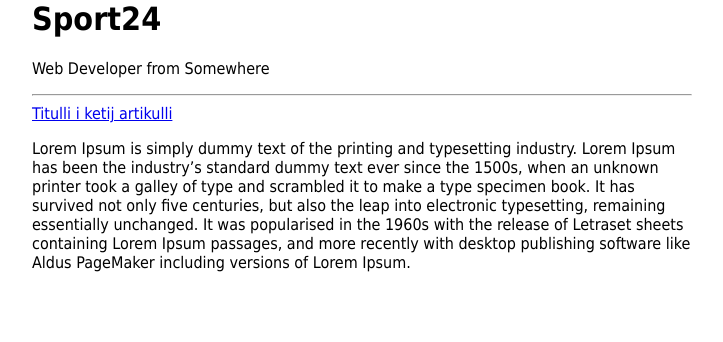
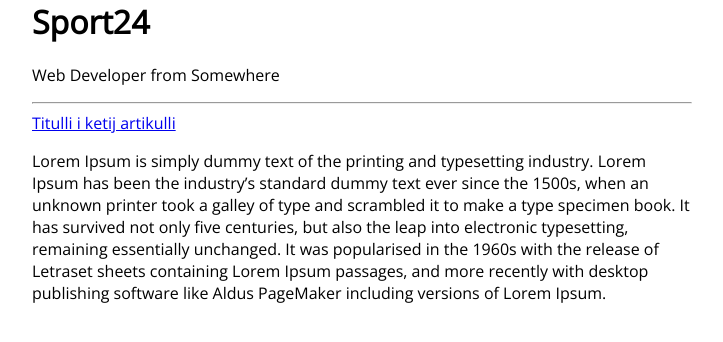
Before and after one commit to 78965/78965.github-io, a Jekyll site: the page built from index.html, in a window 1280 px wide. Shown: the top 342 px of the page, without its empty margins (278-1001 px from the left). Built offline with Jekyll 4.4.1, drawn with Linux system fonts in a browser that asks for light colours.

Commit message:
Update default.html

```diff
--- a/_layouts/default.html
+++ b/_layouts/default.html
@@ -2,7 +2,7 @@
   <head>
     <title>{% if page.title %}{{ page.title }} – {% endif %}{{ site.name }} – {{ site.description }}</title>
     <style>
-      body {max-width:660px;margin:0 auto;font-family:Tahoma;}
+      body {max-width:660px;margin:0 auto;font-family:Open Sans;}
     </style>
         <link href="https://fonts.googleapis.com/css?family=Open+Sans" rel="stylesheet" type="text/css">
   </head>
```
